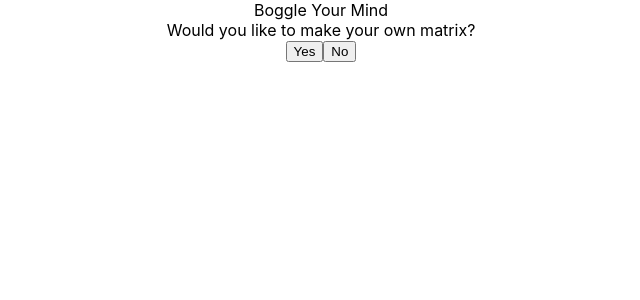
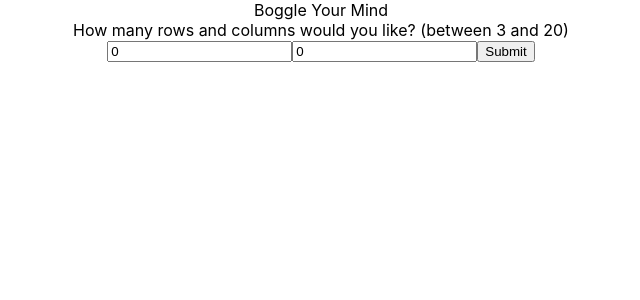
Before and after one commit to kndshein/BoggleMyMind, a React (Create React App) app: page / in a window 1280 px wide. Shown: the top 300 px of the page, without its empty margins (319-959 px from the left). Built offline with nearby package versions, Linux system fonts and the light colour scheme.

Commit message:
add step two

```diff
--- a/src/App.js
+++ b/src/App.js
@@ -1,29 +1,28 @@
 import React, { useReducer } from "react";
+import StepOne from "./components/StepOne";
 import StepTwo from "./components/StepTwo";
 import "./App.css";
 
 const initialState = {
   currentStep: 0,
-  isCustomMatrix: false,
+  rolCol: { row: 0, col: 0 },
   words: [],
   matrix: [],
 };
 
 const reducer = (state, action) => {
   switch (action.type) {
-    case "makeCustom":
-      if (action.payload) {
+    case "setRowCol":
       return {
         ...state,
         currentStep: state.currentStep + 1,
-          isCustomMatrix: true,
+        rolCol: action.payload,
       };
-      } else {
+    case "addWord":
       return {
         ...state,
-          currentStep: state.currentStep + 1,
+        words: [...state.words, action.payload],
       };
-      }
     default:
       return state;
   }
@@ -34,7 +33,10 @@ function App() {
   return (
     <div className="App">
       <header>Boggle Your Mind</header>
-      {state.currentStep === 0 && <StepTwo dispatch={dispatch} />}
+      {state.currentStep === 0 && <StepOne dispatch={dispatch} />}
+      {state.currentStep === 1 && (
+        <StepTwo dispatch={dispatch} wordCount={state.words.length} />
+      )}
     </div>
   );
 }
--- /dev/null
+++ b/src/components/StepOne.jsx
@@ -0,0 +1,39 @@
+import React, { useState } from "react";
+
+export default function StepOne({ dispatch }) {
+  const [form, setForm] = useState({ row: 0, col: 0 });
+  const handleOnChange = (event) => {
+    setForm({ ...form, [event.target.name]: parseInt(event.target.value) });
+  };
+  const handleSubmit = (event) => {
+    event.preventDefault();
+    if (form.row >= 3 && form.row <= 20 && form.col >= 3 && form.col <= 20) {
+      dispatch({
+        type: "setRowCol",
+        payload: { row: form.row, col: form.col },
+      });
+    }
+  };
+  return (
+    <>
+      <div>How many rows and columns would you like? (between 3 and 20)</div>
+      <form onSubmit={handleSubmit}>
+        <input
+          type="number"
+          name="row"
+          value={form.row}
+          onChange={handleOnChange}
+          required
+        />
+        <input
+          type="number"
+          name="col"
+          value={form.col}
+          onChange={handleOnChange}
+          required
+        />
+        <input type="submit" value="Submit" />
+      </form>
+    </>
+  );
+}
--- a/src/components/StepTwo.jsx
+++ b/src/components/StepTwo.jsx
@@ -1,19 +1,29 @@
-import React from "react";
+import React, { useState } from "react";
 
-export default function StepTwo({ dispatch }) {
+export default function StepTwo({ dispatch, wordCount }) {
+  const [form, setForm] = useState({ value: "" });
+
+  const handleSubmit = (event) => {
+    event.preventDefault();
+    if (form.value.length > 0 && wordCount <= 20) {
+      dispatch({ type: "addWord", payload: form.value });
+    }
+  };
+
   return (
     <>
-      <div>Would you like to make your own matrix?</div>
-      <div className="buttons-container">
-        <button onClick={() => dispatch({ type: "makeCustom", payload: true })}>
-          Yes
-        </button>
-        <button
-          onClick={() => dispatch({ type: "makeCustom", payload: false })}
-        >
-          No
-        </button>
+      <div>
+        Add the words (up to 20) you'd like to find! You're at {wordCount}
       </div>
+      <form onSubmit={handleSubmit}>
+        <input
+          type="text"
+          value={form.value}
+          onChange={(event) => setForm({ value: event.target.value })}
+        />
+        <input type="submit" value="Add Word" />
+      </form>
+      <button>Find my words!</button>
     </>
   );
 }
```
Lines whose indentation alone changed are shown as unchanged.
